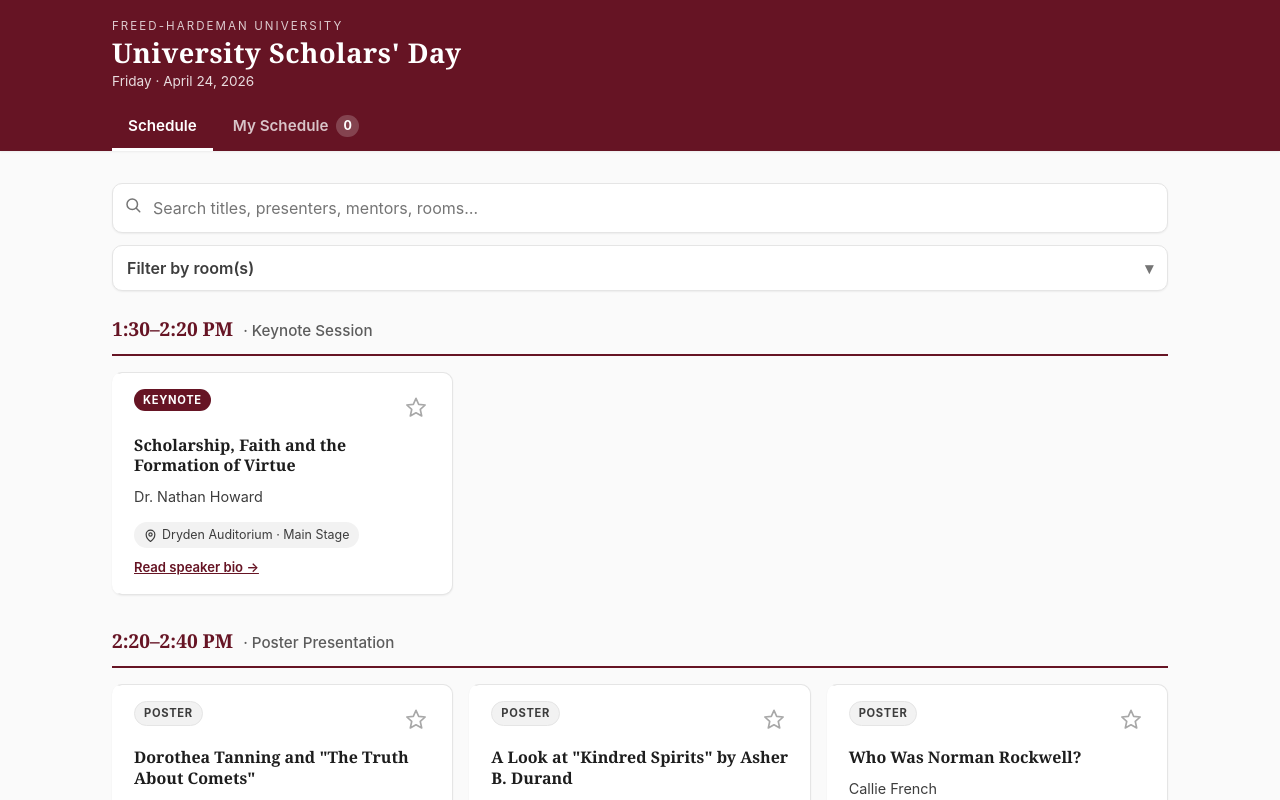
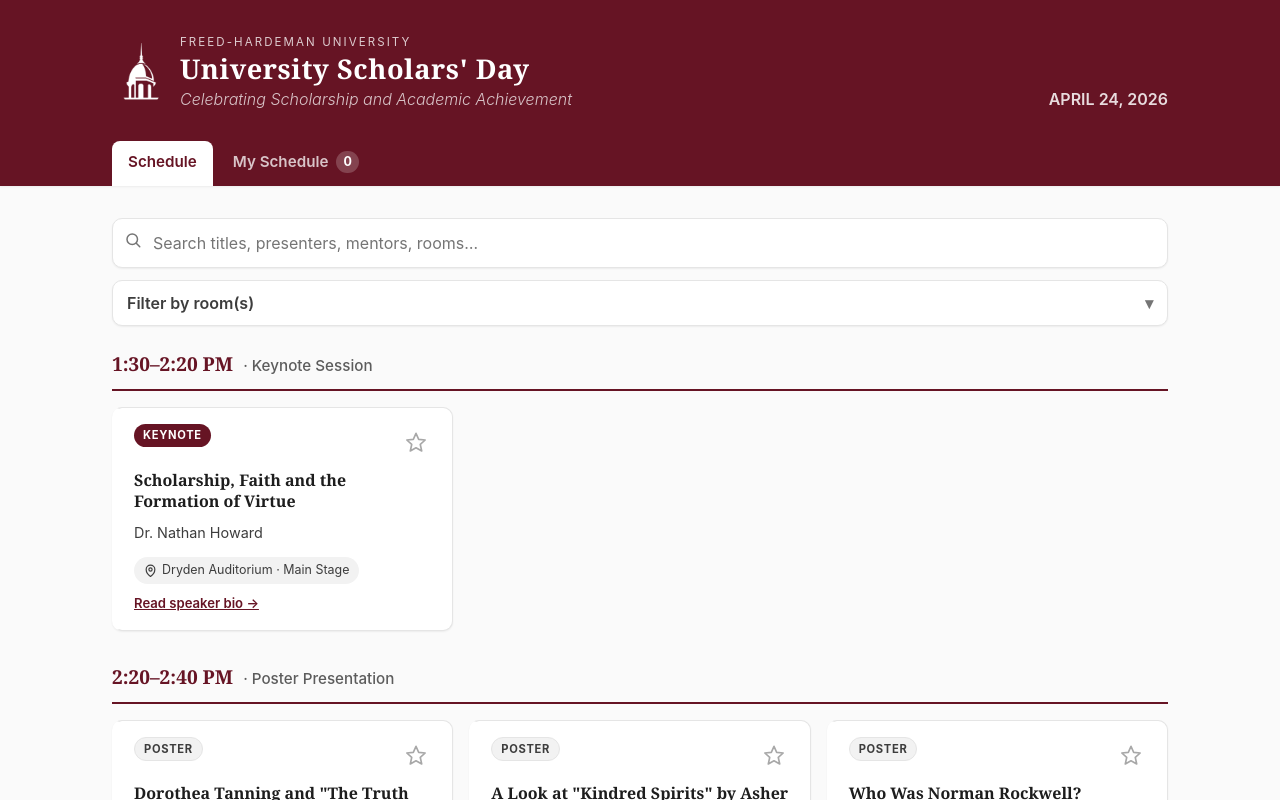
Before and after one commit to FHU/UniversityScholarsDay, a React (Vite) app: page / in a window 1280 px wide. Shown: the top 800 px of the page. Built offline with nearby package versions, Linux system fonts and the light colour scheme.

Commit message:
Tweak header and footer

```diff
--- a/src/App.tsx
+++ b/src/App.tsx
@@ -36,8 +36,15 @@
         )}
       </main>
       <footer className="app-footer">
-        Freed-Hardeman University · Celebrating Scholarship and Academic Achievement ·
-        April 24, 2026
+        <p>&copy; 2026 · Freed-Hardeman University</p>
+        <p>
+          <a href="mailto:jdeweese@FHU.edu" className="footer-email-link" aria-label="Email jdeweese@FHU.edu">
+          <svg xmlns="http://www.w3.org/2000/svg" width="16" height="16" viewBox="0 0 24 24" fill="none" stroke="currentColor" strokeWidth="2" strokeLinecap="round" strokeLinejoin="round" aria-hidden="true">
+            <rect width="20" height="16" x="2" y="4" rx="2"/>
+            <path d="m22 7-8.97 5.7a1.94 1.94 0 0 1-2.06 0L2 7"/>
+          </svg>
+        </a>
+        </p>
       </footer>
     </div>
   );
--- a/src/components/TopNav.tsx
+++ b/src/components/TopNav.tsx
@@ -10,10 +10,19 @@
   return (
     <header className="top-nav">
       <div className="top-nav-inner">
-        <div className="brand">
-          <span className="brand-eyebrow">Freed-Hardeman University</span>
-          <span className="brand-title">University Scholars' Day</span>
-          <span className="brand-date">Friday · April 24, 2026</span>
+        <div className="top-nav-header">
+          <div className="brand-row">
+            <img src="/FHULogo.png" alt="Freed-Hardeman University" className="brand-logo" />
+            <div className="brand">
+              <span className="brand-eyebrow">Freed-Hardeman University</span>
+              <span className="brand-title">University Scholars' Day</span>
+              <span className="brand-tagline">Celebrating Scholarship and Academic Achievement</span>
+            </div>
+          </div>
+          <div className="brand-info">
+            <p className="brand-date">April 24, 2026</p>
+            {/* <p className="brand-location">Henderson, TN</p> */}
+          </div>
         </div>
         <nav className="tab-bar" aria-label="Primary">
           <button
--- a/src/styles/globals.css
+++ b/src/styles/globals.css
@@ -106,6 +106,25 @@
   }
 }
 
+.top-nav-header {
+  display: flex;
+  align-items: end;
+  justify-content: space-between;
+  padding-block: 1rem;
+}
+
+.brand-row {
+  display: flex;
+  align-items: center;
+  gap: 4px;
+}
+
+.brand-logo {
+  height: 64px;
+  width: auto;
+  flex-shrink: 0;
+}
+
 .brand {
   display: flex;
   flex-direction: column;
@@ -117,6 +136,7 @@
   letter-spacing: 0.18em;
   text-transform: uppercase;
   color: rgba(255, 255, 255, 0.78);
+  font-weight: 400;
 }
 
 .brand-title {
@@ -127,9 +147,30 @@
   line-height: 1.15;
 }
 
+.brand-tagline {
+  color: rgba(255, 255, 255, 0.75);
+  font-size: 1.0rem;
+  font-style: italic;
+  font-weight: 300;
+}
+
+.brand-info {
+  color: rgba(255, 255, 255, 0.85);
+  line-height: 1.5rem;
+  margin:0;
+  font-weight: 300;
+}
+
 .brand-date {
+  font-size: 1.0rem;
+  margin:0;
+  text-transform: uppercase;
+  font-weight: 600;
+}
+
+.brand-location {
   font-size: 0.85rem;
-  color: rgba(255, 255, 255, 0.85);
+  margin:0;
 }
 
 @media (min-width: 640px) {
@@ -163,8 +204,9 @@
 }
 
 .tab[aria-current="page"] {
-  color: var(--fhu-white);
-  border-bottom-color: var(--fhu-white);
+  color: var(--fhu-maroon);
+  background: var(--fhu-white);
+  border-bottom-color: transparent;
 }
 
 .tab-count {
@@ -698,4 +740,20 @@
   color: var(--fhu-grey-500);
   border-top: 1px solid var(--fhu-grey-100);
   background: var(--fhu-white);
+  display: flex;
+  align-items: center;
+  justify-content: space-between;
+  flex-direction: row;
+  gap: 4px;
 }
+
+.footer-email-link {
+  display: inline-flex;
+  align-items: center;
+  color: var(--fhu-grey-500);
+  transition: color 0.15s;
+}
+
+.footer-email-link:hover {
+  color: var(--fhu-maroon);
+}
```
